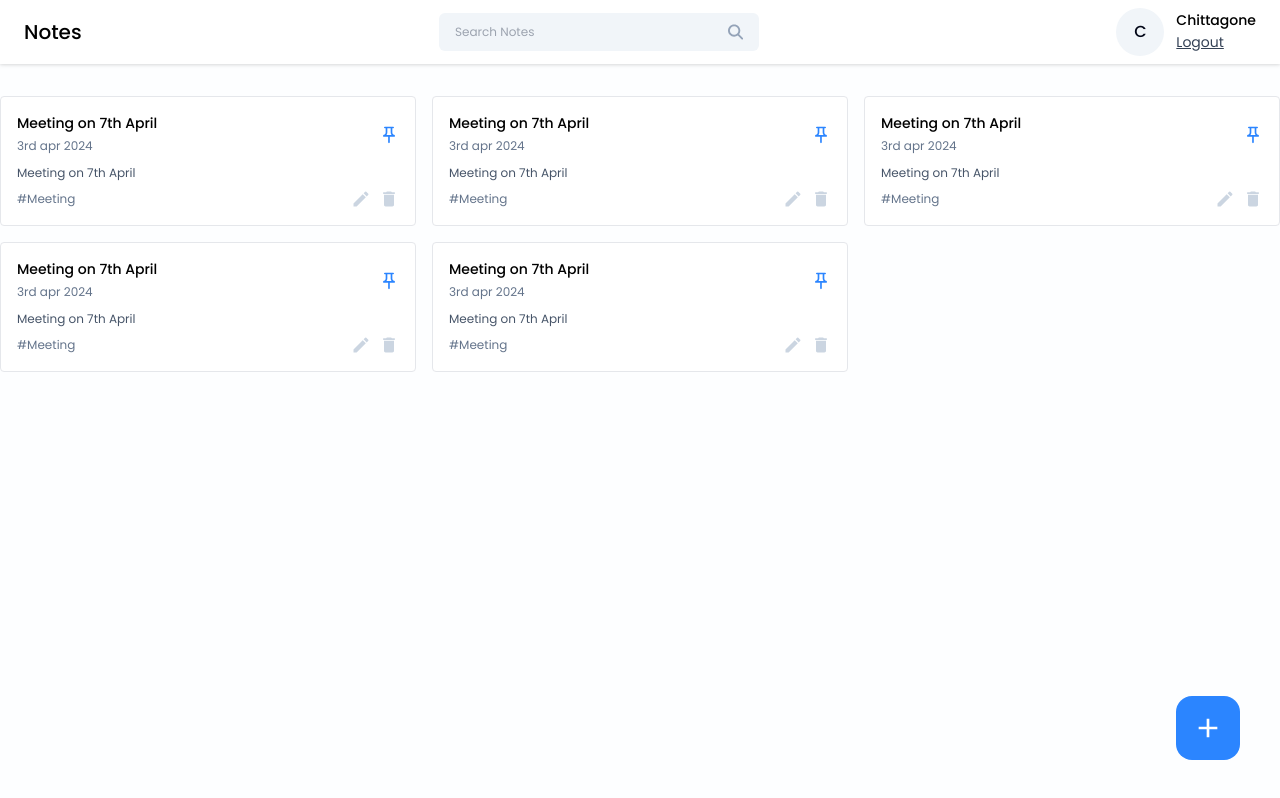
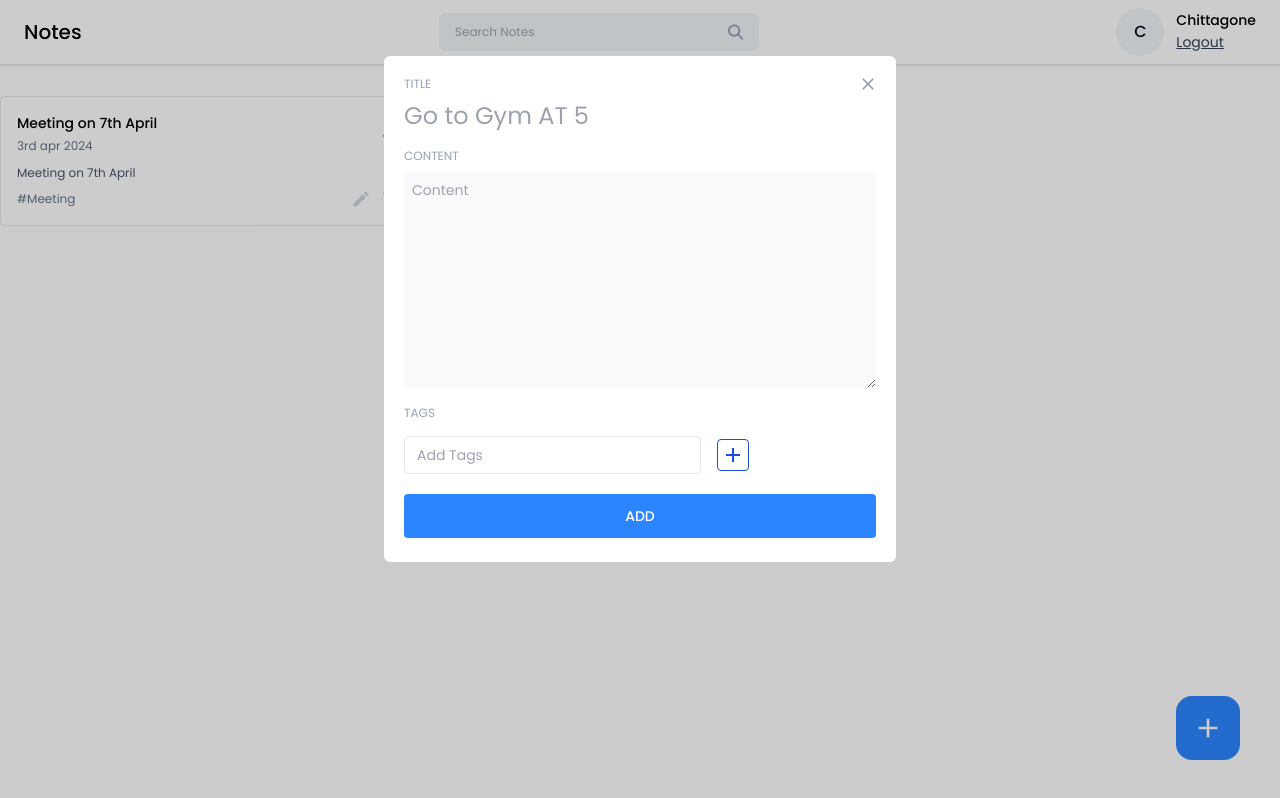
Before and after one commit to chitagone/Full_Stack_Note_App, a React (Vite) app in the folder frontend/: page /dashboard in a window 1280 px wide. Both pictures are taken after a click on the button 1208 px from the left and 728 px from the top of the page. Built offline with nearby package versions, Linux system fonts and the light colour scheme.

Commit message:
finish frontend

```diff
--- a/frontend/package.json
+++ b/frontend/package.json
@@ -13,6 +13,7 @@
     "react": "^18.3.1",
     "react-dom": "^18.3.1",
     "react-icons": "^5.2.1",
+    "react-modal": "^3.16.1",
     "react-router-dom": "^6.26.0"
   },
   "devDependencies": {
--- /dev/null
+++ b/frontend/src/components/TagInput.jsx
@@ -0,0 +1,69 @@
+import { useState } from "react";
+import { MdAdd, MdClose } from "react-icons/md";
+
+const TagInput = ({ tags, setTags }) => {
+  const [inputValue, setInputValue] = useState("");
+  const handleChange = (e) => {
+    setInputValue(e.target.value);
+  };
+  const addNewTag = () => {
+    if (inputValue.trim() !== "") {
+      setTags([...tags, inputValue.trim()]);
+      setInputValue("");
+    }
+  };
+
+  const handleKeyDown = (e) => {
+    if (e.key === "Enter") {
+      addNewTag();
+    }
+  };
+
+  const handleRemoveTag = (tagToremove) => {
+    setTags(tags.filter((tag) => tag !== tagToremove));
+  };
+  return (
+    <div>
+      {tags?.length > 0 && (
+        <div className="flex items-center gap-2 flex-wrap mt-2">
+          {tags.map((tag, index) => (
+            <span
+              key={index}
+              className="flex items-center gap-2 text-sm text-slate-900 bg-slate-100 px-3 py-1 rounded"
+            >
+              #{tag}
+              <button
+                onClick={() => {
+                  handleRemoveTag(tag);
+                }}
+              >
+                <MdClose />
+              </button>
+            </span>
+          ))}
+        </div>
+      )}
+
+      <div className="flex items-center gap-4 mt-3">
+        <input
+          type="text"
+          value={inputValue}
+          className="text-sm bg-transparent border px-3 py-2 rounded outline-none"
+          placeholder="Add Tags"
+          onChange={handleChange}
+          onKeyDown={handleKeyDown}
+        />
+        <button
+          className="w-8 h-8 flex items-center justify-center rounded border border-blue-700 hover:bg-blue-700"
+          onClick={() => {
+            addNewTag();
+          }}
+        >
+          <MdAdd className="text-2xl text-blue-700 hover:text-white" />
+        </button>
+      </div>
+    </div>
+  );
+};
+
+export default TagInput;
--- a/frontend/src/index.css
+++ b/frontend/src/index.css
@@ -3,6 +3,9 @@
 @tailwind components;
 @tailwind utilities;
 
+::-webkit-scrollbar {
+  display: none;
+}
 @layer base {
   html {
     font-family: "Poppins", "sans-serif";
@@ -23,4 +26,7 @@
   .icon-btn {
     @apply text-xl text-slate-300 cursor-pointer hover:text-primary;
   }
+  .input-label {
+    @apply text-xs text-slate-400;
+  }
 }
--- /dev/null
+++ b/frontend/src/pages/AddEditNotes.jsx
@@ -0,0 +1,85 @@
+import { useState } from "react";
+import TagInput from "../components/TagInput";
+import { MdClose } from "react-icons/md";
+
+const AddEditNotes = ({ noteData, type, onClose }) => {
+  const [title, setTiltle] = useState("");
+  const [content, setContent] = useState("");
+  const [tags, setTags] = useState([]);
+
+  const [error, setError] = useState(null);
+
+  // ADD note
+  const addNewNote = async () => {};
+
+  // Edit Note
+  const editNote = async () => {};
+
+  const handleAddNote = () => {
+    if (!title) {
+      setError("Plese Enter the tilte");
+      return;
+    }
+
+    if (!content) {
+      setError("please enter the content");
+      return;
+    }
+    setError("");
+
+    if (type === "edit") {
+      editNote();
+    } else {
+      addNewNote();
+    }
+  };
+  return (
+    <div className="relative">
+      <button
+        className="w-10 h-10 rounded-full flex items-center justify-center absolute -top-3 -right-3 hover:bg-slate-50"
+        onClick={onClose}
+      >
+        <MdClose className="text-xl text-slate-400" />
+      </button>
+
+      <div className="flex flex-col gap-2">
+        <label className="input-label">TITLE</label>
+        <input
+          type="text"
+          className="text-2xl text-slate-950 outline-none "
+          placeholder="Go to Gym AT 5"
+          value={title}
+          onChange={({ target }) => setTiltle(target.value)}
+        />
+      </div>
+
+      <div className="flex flex-col gap-2 mt-4">
+        <label className="input-label">CONTENT</label>
+        <textarea
+          type="text"
+          className="text-sm text-slate-950 outline-none bg-slate-50 p-2 rounded"
+          placeholder="Content"
+          rows={10}
+          value={content}
+          onChange={({ target }) => setContent(target.value)}
+        />
+      </div>
+
+      <div className="mt-3">
+        <label className="input-label">TAGS</label>
+        <TagInput tags={tags} setTags={setTags} />
+      </div>
+
+      {error && <p className="text-red-500 text-sx pt-4">{error}</p>}
+
+      <button
+        className="btn-primary font-medium mt-5 p-3"
+        onClick={handleAddNote}
+      >
+        ADD
+      </button>
+    </div>
+  );
+};
+
+export default AddEditNotes;
--- a/frontend/src/pages/Home.jsx
+++ b/frontend/src/pages/Home.jsx
@@ -1,8 +1,17 @@
 import Navbar from "../components/Navbar";
 import NoteCard from "../components/NoteCard";
 import { MdAdd } from "react-icons/md";
+import AddEditNotes from "./AddEditNotes";
+import { useState } from "react";
+import Modal from "react-modal";
 
 const Home = () => {
+  const [openAddEditModal, setOpenAddEditModal] = useState({
+    isShown: false,
+    type: "add",
+    data: null,
+  });
+
   return (
     <>
       <Navbar />
@@ -19,54 +28,36 @@
             onDelete={() => {}}
             onPinNote={() => []}
           />
-          <NoteCard
-            title="Meeting on 7th April"
-            date="3rd apr 2024"
-            content="Meeting on 7th April"
-            tag="#Meeting"
-            isPinned={true}
-            onEdit={() => {}}
-            onDelete={() => {}}
-            onPinNote={() => []}
-          />
-          <NoteCard
-            title="Meeting on 7th April"
-            date="3rd apr 2024"
-            content="Meeting on 7th April"
-            tag="#Meeting"
-            isPinned={true}
-            onEdit={() => {}}
-            onDelete={() => {}}
-            onPinNote={() => []}
-          />
-          <NoteCard
-            title="Meeting on 7th April"
-            date="3rd apr 2024"
-            content="Meeting on 7th April"
-            tag="#Meeting"
-            isPinned={true}
-            onEdit={() => {}}
-            onDelete={() => {}}
-            onPinNote={() => []}
-          />
-          <NoteCard
-            title="Meeting on 7th April"
-            date="3rd apr 2024"
-            content="Meeting on 7th April"
-            tag="#Meeting"
-            isPinned={true}
-            onEdit={() => {}}
-            onDelete={() => {}}
-            onPinNote={() => []}
-          />
         </div>
       </div>
       <button
         className="w-16 h-16 flex items-center justify-center rounded-2xl bg-primary hover:bg-blue-600 absolute right-10 bottom-10"
-        onClick={() => {}}
+        onClick={() => {
+          setOpenAddEditModal({ isShown: true, type: "add", data: null });
+        }}
       >
         <MdAdd className="text-[32px] text-white" />
       </button>
+
+      <Modal
+        isOpen={openAddEditModal.isShown}
+        onRequestClose={() => {}}
+        style={{
+          overlay: {
+            backgroundColor: "rgba(0,0,0,0.2)",
+          },
+        }}
+        contentLabel=""
+        className="w-[40%] max-h-3/4 bg-white rounded-md mx-auto mt-14 p-5 overflow-scroll"
+      >
+        <AddEditNotes
+          type={openAddEditModal.type}
+          noteData={openAddEditModal.data}
+          onClose={() => {
+            setOpenAddEditModal({ isShown: false, type: "add", data: null });
+          }}
+        />
+      </Modal>
     </>
   );
 };
```
Also changed, not shown: 1 other file (tests, documents, lock files or other folders).
